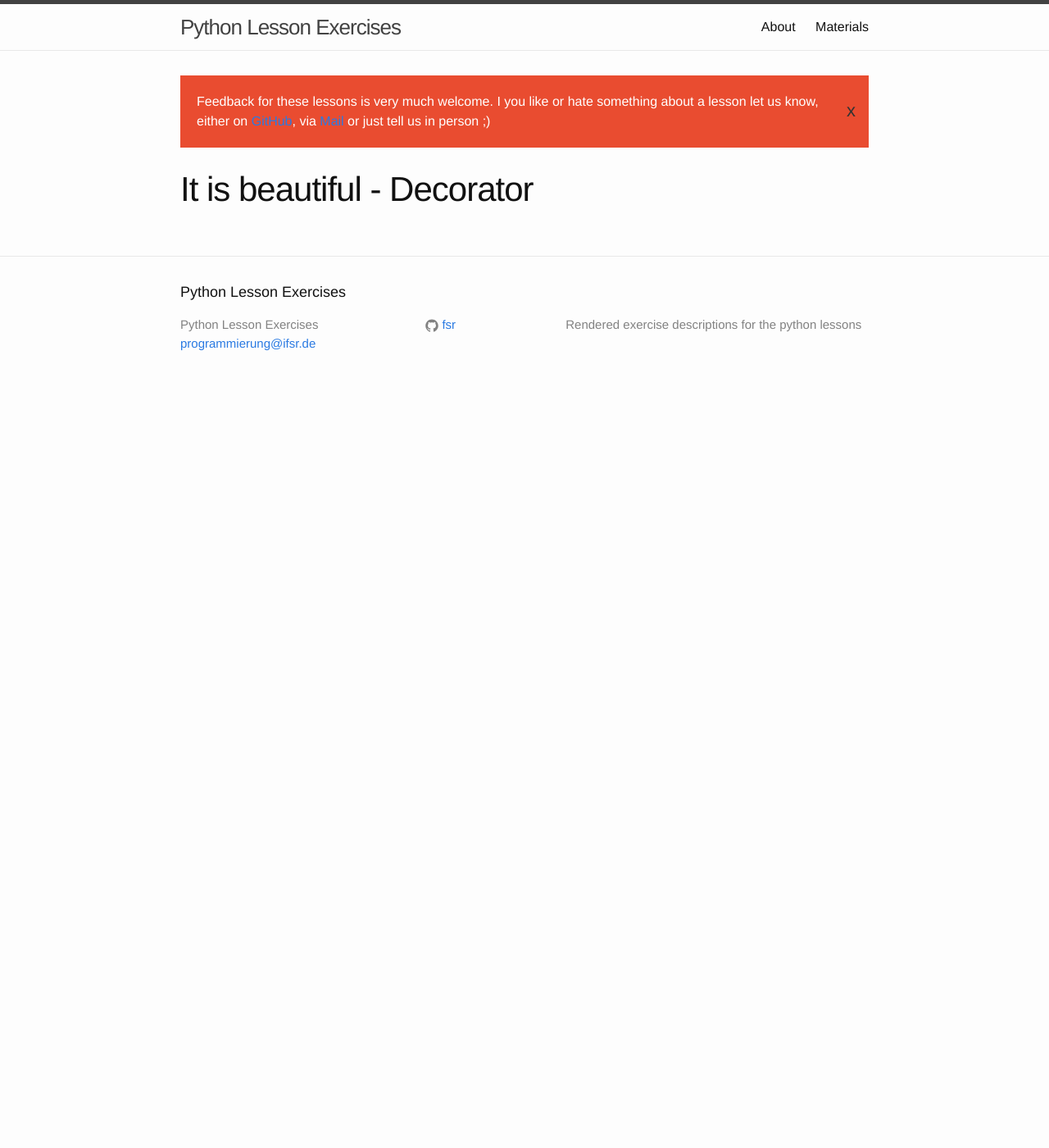
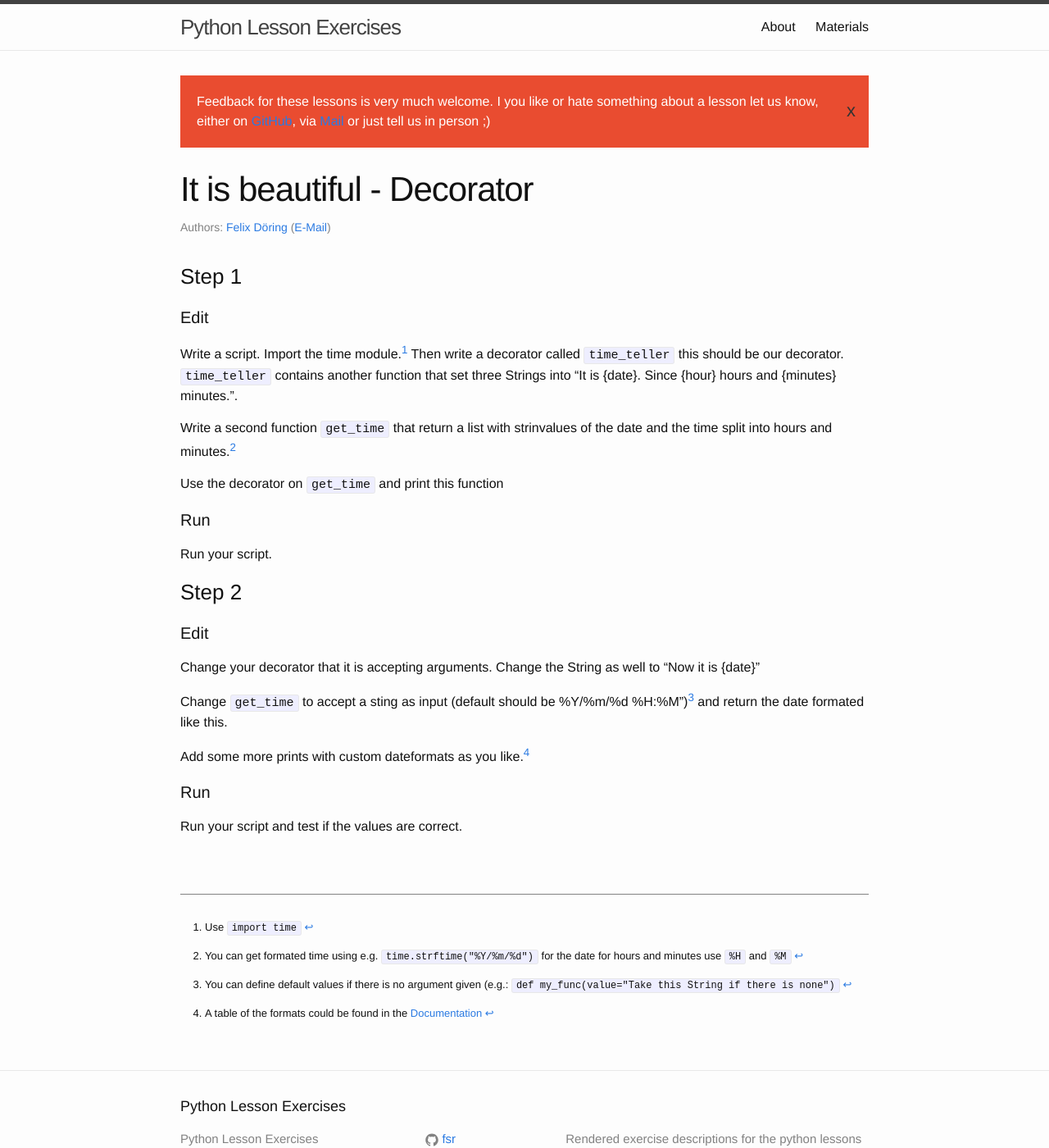
Before and after one commit to fsr/python-lessons, a Jekyll site: the page built from _exercises/decorators.md, in a window 1280 px wide and 1400 px high. Shown: the whole window at 82% size. Built offline with Jekyll 4.4.1, drawn with Linux system fonts in a browser that asks for light colours.

Commit message:
add decorator exercise

```diff
--- a/_exercises/decorators.md
+++ b/_exercises/decorators.md
@@ -1,4 +1,47 @@
 ---
 title: It is beautiful - Decorator
 status: drafty
+number: 11
+authors: felix
 ---
+
+### Step 1
+
+#### Edit
+
+Write a script. Import the time module.[^time]
+Then write a decorator called `time_teller` this should be our decorator. `time_teller` contains another function that set three Strings into "It is {date}. Since {hour} hours and {minutes} minutes.".
+
+[^time]:
+    Use `import time`
+
+Write a second function `get_time` that return a list with strinvalues of the date and the time split into hours and minutes.[^usetime]
+
+Use the decorator on `get_time` and print this function
+
+[^usetime]:
+    You can get formated time using e.g. `time.strftime("%Y/%m/%d")` for the date for hours and minutes use `%H` and `%M`
+
+#### Run
+
+Run your script.
+
+### Step 2
+
+#### Edit
+
+Change your decorator that it is accepting arguments. Change the String as well to "Now it is {date}"
+
+Change `get_time` to accept a sting as input (default should be %Y/%m/%d %H:%M")[^default] and return the date formated like this.
+
+[^default]:
+    You can define default values if there is no argument given (e.g.: `def my_func(value="Take this String if there is none")`
+
+Add some more prints with custom dateformats as you like.[^dateformats]
+
+#### Run
+
+Run your script and test if the values are correct.
+
+[^dateformats]:
+    A table of the formats could be found in the [Documentation](https://docs.python.org/3.4/library/time.html#module-time){:target="_blank"}
```
